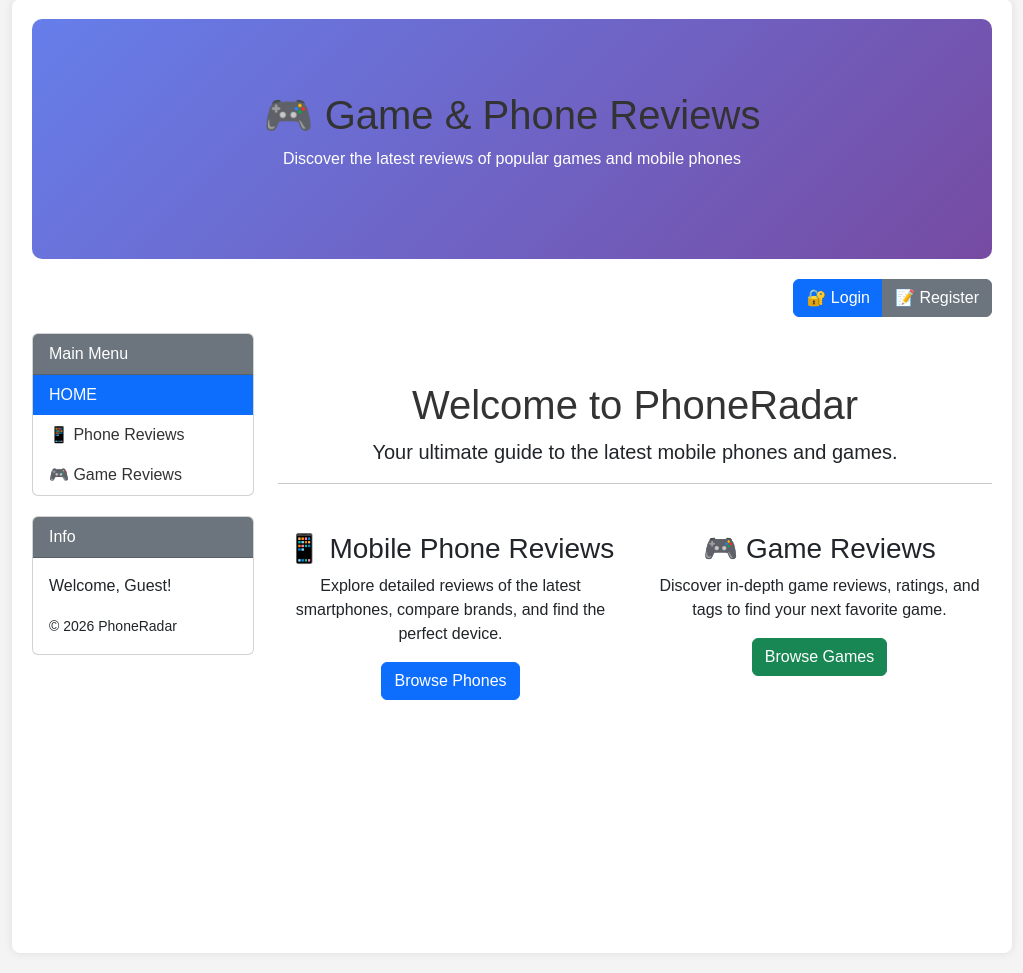
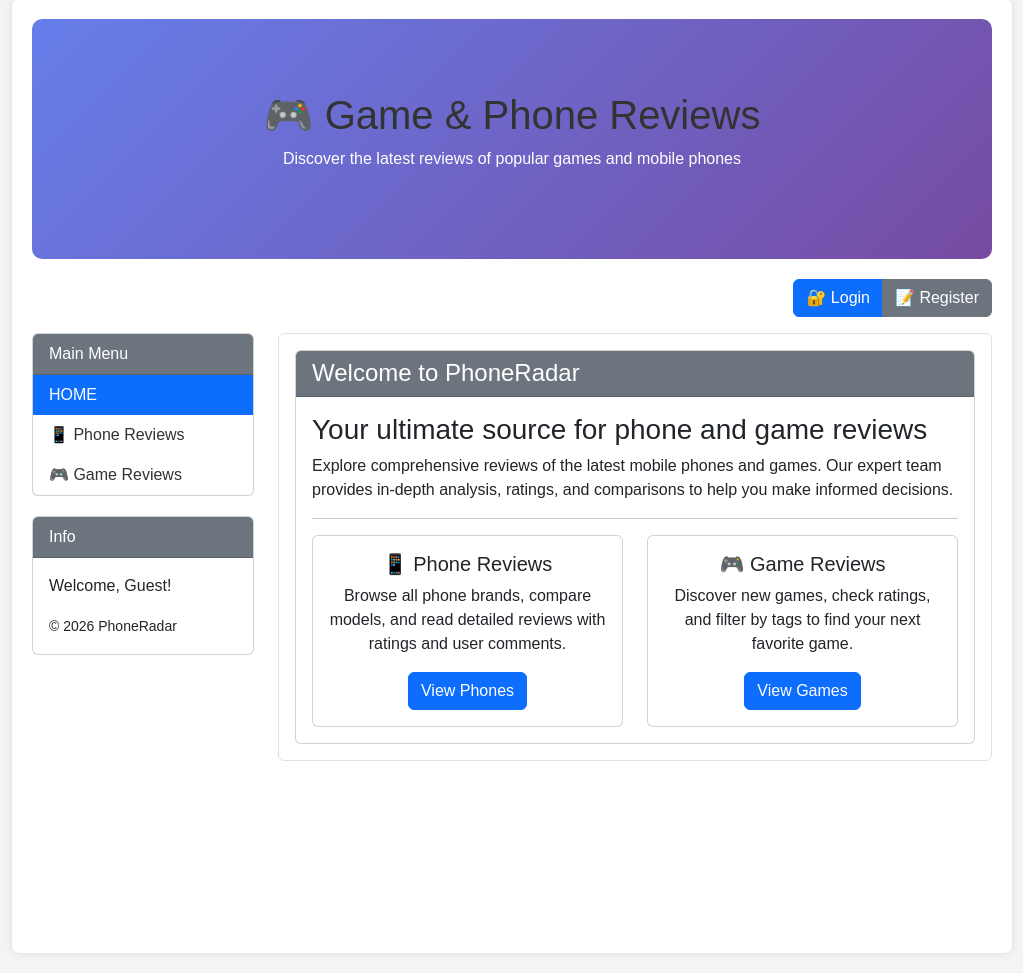
Before and after one commit to Aurelianus-001/PhoneRadar-Pro, a Django app: page / in a window 1280 px wide. Shown: the part 17-990 px from the top of the page, without its empty margins (128-1151 px from the left). Run offline with Django 5.2, Linux system fonts and the light colour scheme.

Commit message:
统一首页风格，为主内容区添加边框和背景，完善登录注册页面样式

```diff
--- a/templates/base.html
+++ b/templates/base.html
@@ -11,7 +11,7 @@
         .banner {
             background: linear-gradient(135deg, #667eea 0%, #764ba2 100%);
             color: white;
-            padding: 72px 20px;  /* 增加至原1.2倍 */
+            padding: 72px 20px;
             text-align: center;
             border-radius: 10px;
             margin-bottom: 20px;
@@ -56,13 +56,11 @@
 </head>
 <body>
     <div class="container mt-3">
-        <!-- 横幅 -->
         <div class="banner">
             <h1>🎮 Game & Phone Reviews</h1>
             <p>Discover the latest reviews of popular games and mobile phones</p>
         </div>
 
-        <!-- 操作栏 -->
         <div class="d-flex justify-content-end mb-3">
             <div class="btn-group" role="group">
                 {% if user.is_authenticated %}
@@ -76,11 +74,10 @@
                     <a href="{% url 'register' %}" class="btn btn-secondary">📝 Register</a>
                 {% endif %}
 
-                <!-- 动态添加按钮 -->
                 {% if '/models/' in request.path %}
                     <a href="{% url 'add_review' %}" class="btn btn-success">✍️ Add Review</a>
                 {% elif '/brands/' in request.path %}
-                    <a href="{% url 'add_phone' %}" class="btn btn-success"> Add Phone</a>
+                    <a href="{% url 'add_phone' %}" class="btn btn-success">📱 Add Phone</a>
                 {% elif '/games/' in request.path %}
                     <a href="#" class="btn btn-success" onclick="alert('Add Game feature coming soon')">🎮 Add Game</a>
                 {% elif '/reviews/' in request.path %}
@@ -90,9 +87,7 @@
         </div>
 
         <div class="row">
-            <!-- 侧边栏（宽度变宽） -->
             <div class="col-md-3 sidebar-wrapper">
-                <!-- 固定菜单 -->
                 <div class="card sidebar-card">
                     <div class="card-header bg-secondary text-white">
                         Main Menu
@@ -112,7 +107,6 @@
                     </div>
                 </div>
 
-                <!-- 动态侧边栏 -->
                 {% if current_module == 'phone' %}
                 <div class="card sidebar-card">
                     <div class="card-header bg-secondary text-white">
@@ -152,7 +146,6 @@
                 </div>
                 {% endif %}
 
-                <!-- Info 卡片 -->
                 <div class="card mt-3">
                     <div class="card-header bg-secondary text-white">
                         Info
@@ -164,9 +157,8 @@
                 </div>
             </div>
 
-            <!-- 主要内容区 -->
             <div class="col-md-9">
-                <main>
+                <main class="bg-white p-3 rounded border">
                     {% block content %}
                     {% endblock %}
                 </main>
--- a/templates/home.html
+++ b/templates/home.html
@@ -2,20 +2,37 @@
 {% load static %}
 
 {% block content %}
-<div class="text-center mt-5">
-    <h1>Welcome to PhoneRadar</h1>
-    <p class="lead">Your ultimate guide to the latest mobile phones and games.</p>
-    <hr>
-    <div class="row mt-5">
-        <div class="col-md-6">
-            <h3>📱 Mobile Phone Reviews</h3>
-            <p>Explore detailed reviews of the latest smartphones, compare brands, and find the perfect device.</p>
-            <a href="{% url 'brand_list' %}" class="btn btn-primary">Browse Phones</a>
-        </div>
-        <div class="col-md-6">
-            <h3>🎮 Game Reviews</h3>
-            <p>Discover in-depth game reviews, ratings, and tags to find your next favorite game.</p>
-            <a href="{% url 'game_list' %}" class="btn btn-success">Browse Games</a>
+<div class="row">
+    <div class="col-12">
+        <div class="card">
+            <div class="card-header bg-secondary text-white">
+                <h4 class="mb-0">Welcome to PhoneRadar</h4>
+            </div>
+            <div class="card-body">
+                <h3>Your ultimate source for phone and game reviews</h3>
+                <p>Explore comprehensive reviews of the latest mobile phones and games. Our expert team provides in-depth analysis, ratings, and comparisons to help you make informed decisions.</p>
+                <hr>
+                <div class="row">
+                    <div class="col-md-6">
+                        <div class="card h-100">
+                            <div class="card-body text-center">
+                                <h5>📱 Phone Reviews</h5>
+                                <p>Browse all phone brands, compare models, and read detailed reviews with ratings and user comments.</p>
+                                <a href="{% url 'brand_list' %}" class="btn btn-primary">View Phones</a>
+                            </div>
+                        </div>
+                    </div>
+                    <div class="col-md-6">
+                        <div class="card h-100">
+                            <div class="card-body text-center">
+                                <h5>🎮 Game Reviews</h5>
+                                <p>Discover new games, check ratings, and filter by tags to find your next favorite game.</p>
+                                <a href="{% url 'game_list' %}" class="btn btn-primary">View Games</a>
+                            </div>
+                        </div>
+                    </div>
+                </div>
+            </div>
         </div>
     </div>
 </div>
```
